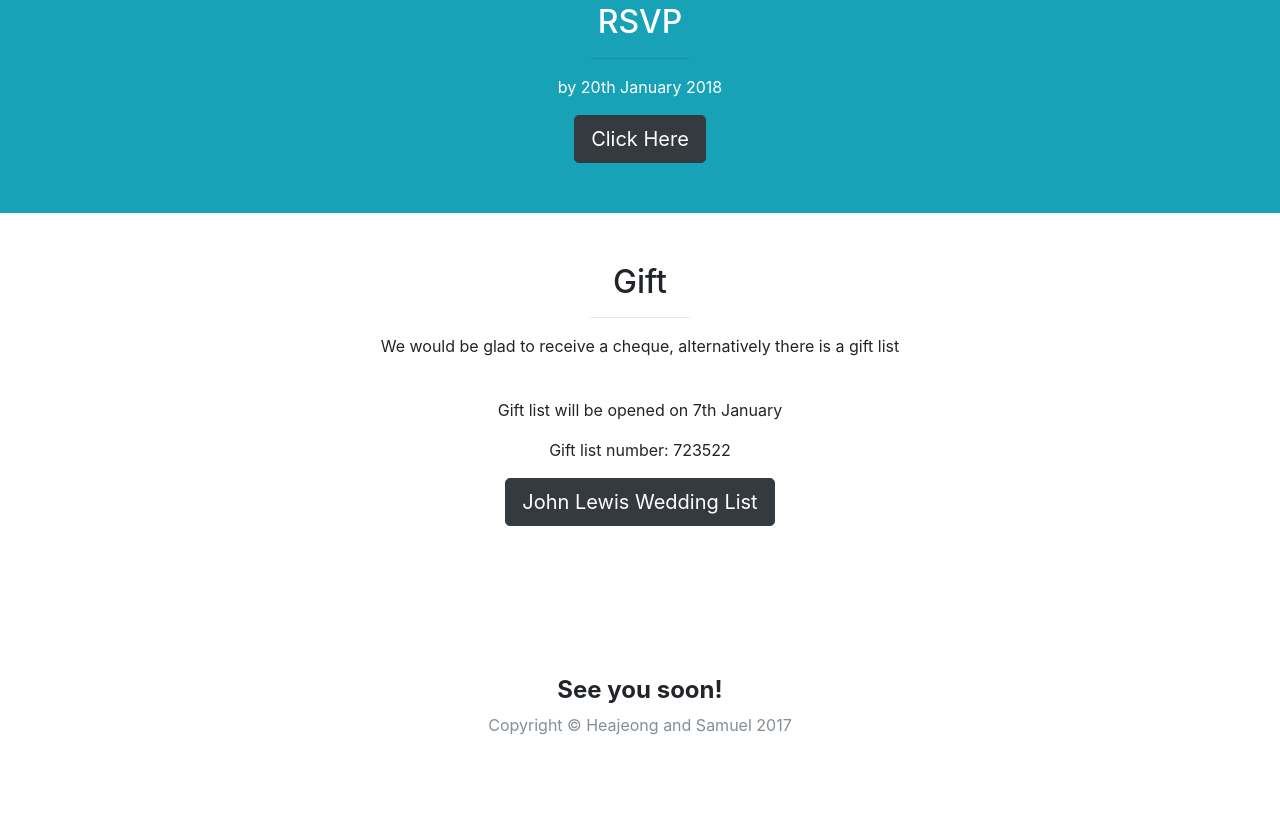
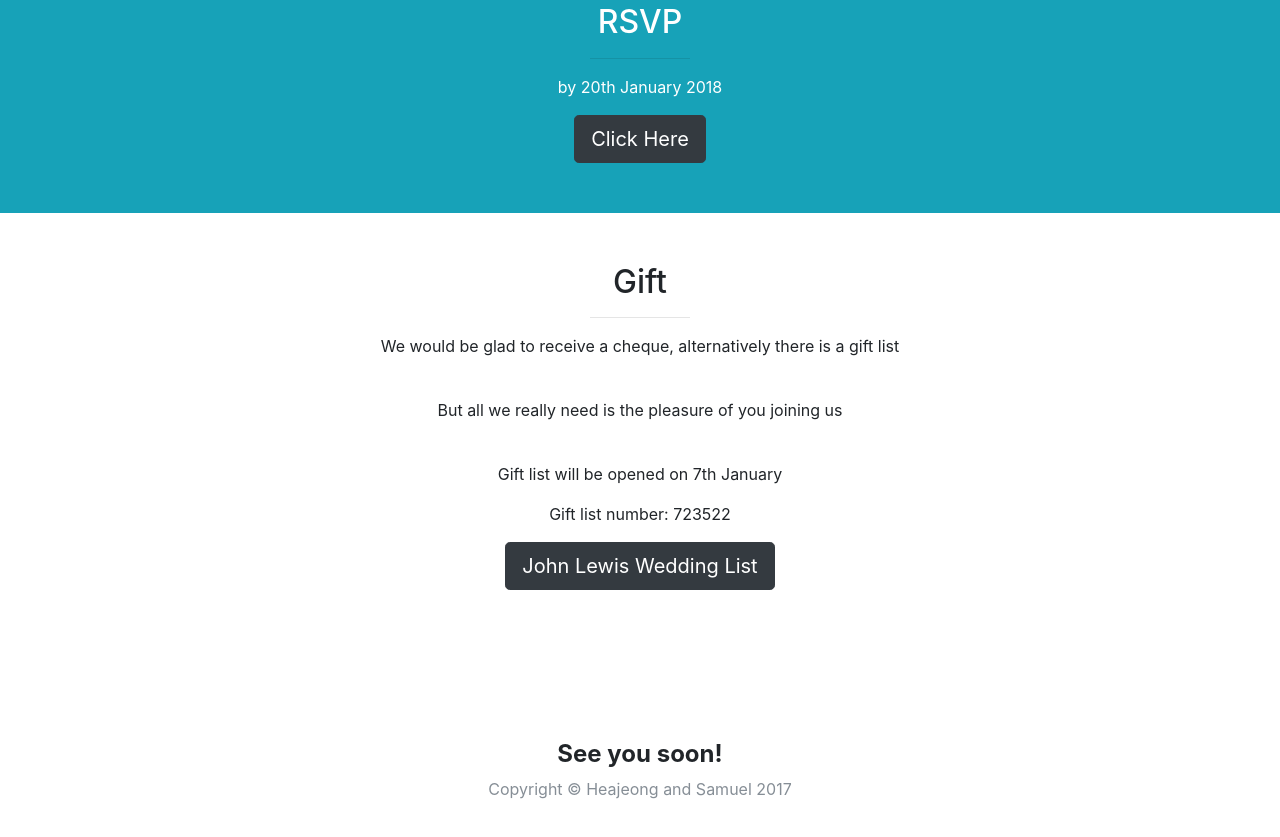
Before and after one commit to kimbennettweddingdrink/kimbennettweddingdrink.github.io, a website with bundled scripts: page index.html in a window 1280 px wide. Shown: the part 3548-4385 px from the top of the page. Built offline with nearby package versions, Linux system fonts and the light colour scheme.

Commit message:
Update index.html

```diff
--- a/index.html
+++ b/index.html
@@ -245,6 +245,8 @@
             <hr class="small">
             <p>We would be glad to receive a cheque, alternatively there is a gift list</p>
             <br>
+            <p>But all we really need is the pleasure of you joining us</p>
+            <br>
             <p> Gift list will be opened on 7th January </p>
             <p> Gift list number: 723522 </p>
             <a href="https://www.johnlewisgiftlist.com/giftint/JSPs/GiftList/BuyGifts/GuestFindAList.jsp" target="_blank" class="btn btn-lg btn-dark">John Lewis Wedding List</a>
```
